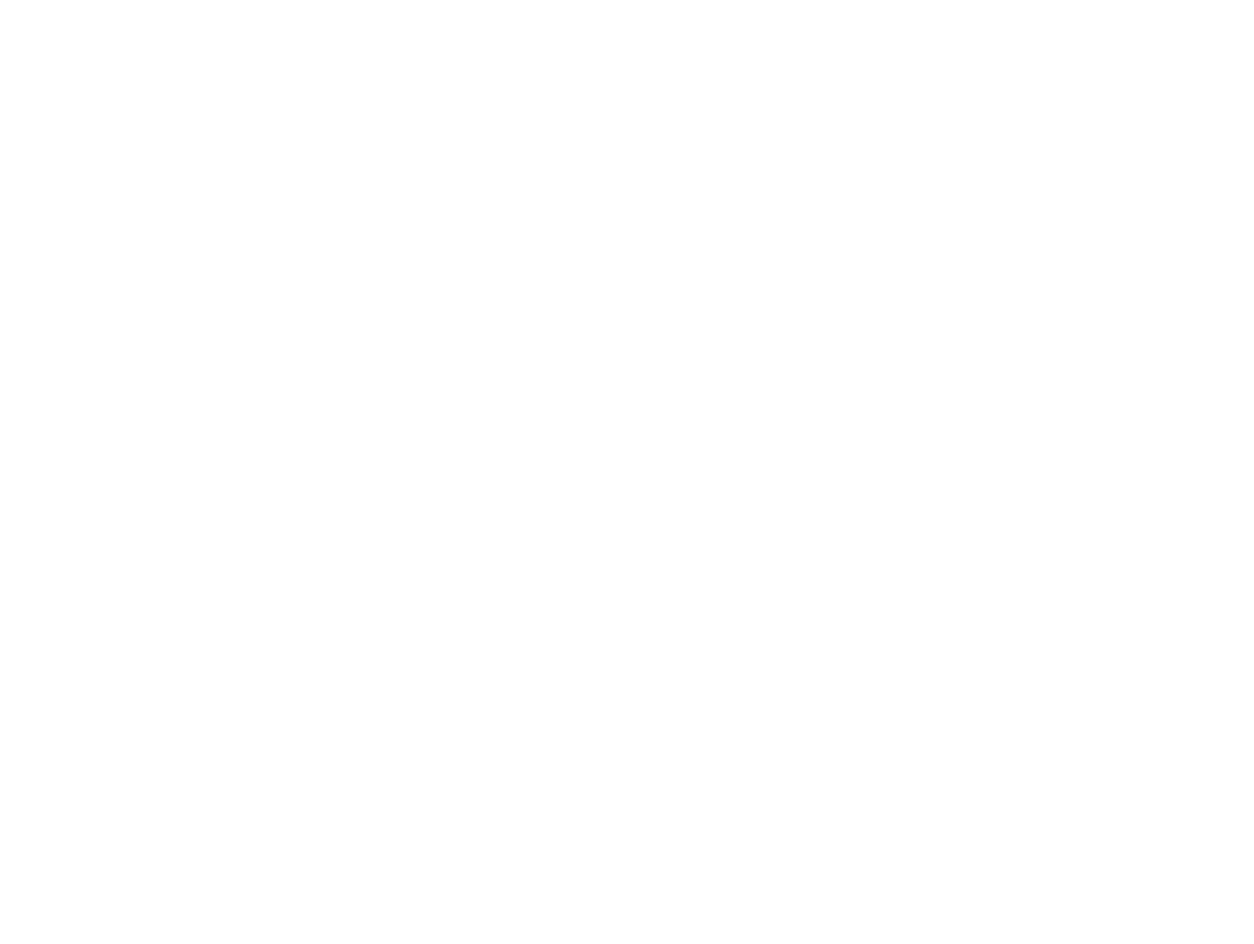
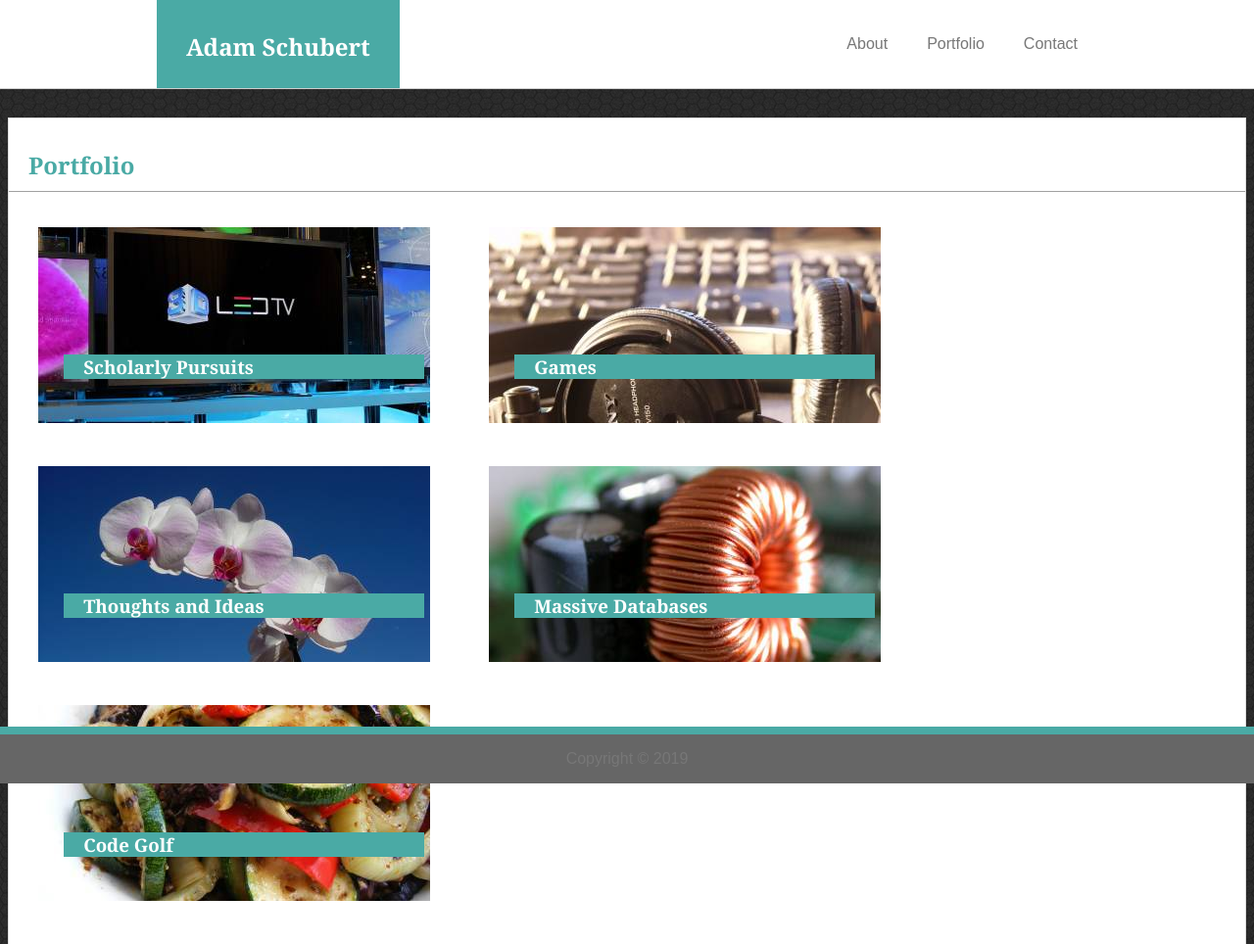
Before and after one commit to leavinit/Bootstrap-Portfolio, a plain HTML site: page portfolio.html in a window 1280 px wide. Shown: the whole page at 98% size. Before the commit the page ends 800 px from the top, so only its background shows below. Drawn offline with Linux system fonts and the light colour scheme.

Commit message:
Filled in contact.html and portfolio.html with previous content. Both need Boostrap css applied still.

```diff
--- /dev/null
+++ b/assets/css/style.css
@@ -0,0 +1,142 @@
+
+
+html, body {
+    height: 100% ;
+    font-family: 'Arial', 'Helvetica Neue', Helvetica, sans-serif;
+    color: #777777 ;
+
+}
+
+body {
+    padding-top: 7em ;
+    padding-bottom: 2em;
+    background-image: url("../images/dark-honeycomb.png") ;
+    display: flex ;
+    flex-direction: column ;
+
+}
+
+h1 {
+    font-family: 'Georgia', Times, Times New Roman, serif;
+    padding: 15px 20px 10px 20px ;
+    font-size: 1.5em ;
+
+}
+.header {
+    width: 100% ;
+    top: 0 ;
+    left: 0;
+    position: fixed;
+    background-color: #ffffff ;
+    border-bottom: 1px solid #cccccc;
+}
+
+.titleBox {
+    width : 960px ;
+    margin: auto ;
+    display: flex ;
+    justify-content: space-between ;
+
+}
+
+.nameArea {
+    font-family: 'Georgia', Times, Times New Roman, serif;
+    padding: 0 10px 0 10px;
+    color :#ffffff ;
+    background-color: #4aaaa5 ;
+}
+
+.linksArea {
+
+    display: flex ;
+    align-items: center;
+
+}
+
+.linksArea a {
+    padding: 20px ;
+    color: #777777;
+    text-decoration: none ;
+
+}
+
+.mainContent {
+    border: 1px solid #dddddd ;
+    background-color: #ffffff ;
+    /* width: 960px ; */
+    /* display: block ; */
+    z-index: -100 ;
+    /* margin-left: auto ;
+    margin-right: auto ;  */
+    flex: 1 0 auto ;
+}
+
+.mainContent h1 {
+    color: #4aaaa5 ;
+    border-bottom: 1px solid #a1a1a1 ;
+
+}
+
+.mainContent p {
+    padding: 5px 15px 5px 15px ;
+    line-height: 1.5em ;
+
+}
+
+form, input {
+    width: 90% ;
+    height: 1.5em ;
+    padding-left: 2em;
+}
+
+textarea {
+    width: 93% ;
+
+}
+
+.pics {
+    display: flex;
+    flex-wrap: wrap;
+    padding-bottom: 20px;
+}
+.pics img {
+    padding: 20px 30px ;
+
+
+}
+
+.picwrap {
+
+    position: relative;
+
+}
+
+.picwrap h3 {
+    position: absolute;
+    top: 0;
+    margin-left: 3em;
+    margin-top: 8em;
+    width: 80%;
+    background-color: #4aaaa5 ;
+
+}
+
+h3 span {
+    position: relative;
+    color: white;
+    font-family: 'Georgia', Times, Times New Roman, serif;
+    padding: 20px;
+ }
+
+
+.footer {
+    position: fixed;
+    left: 0;
+    bottom: 0;
+    width: 100%;
+
+    background-color: #666666 ;
+    border-top: 8px solid #4aaaa5 ;
+    text-align: center;
+
+ }
--- a/portfolio.html
+++ b/portfolio.html
@@ -0,0 +1,61 @@
+<!DOCTYPE html>
+<html lang="en">
+<head>
+    <meta charset="UTF-8">
+    <meta name="viewport" content="width=device-width, initial-scale=1.0">
+    <meta http-equiv="X-UA-Compatible" content="ie=edge">
+
+    <link rel="stylesheet" type="text/css" href="assets/css/style.css">
+
+    <title>Adam Schubert</title>
+</head>
+
+<body>
+
+    <!--Header with (Static) with 2 nested divs -->
+    <header class="header">
+        <div class="titleBox">
+            <div class="nameArea">
+                <h1>Adam Schubert</h1>
+            </div>
+            <div class="linksArea">
+                <a href="index.html">About</a>
+                <a href="portfolio.html">Portfolio</a>
+                <a href="contact.html">Contact</a>
+            </div>
+        </div>
+    </header>
+    <!--Main Content Area (Scrolls)-->
+    <div class="mainContent">
+        <h1>Portfolio</h1>
+        <div class="pics" >
+            <div class="picwrap">
+                <h3><span>Scholarly Pursuits<span class='spacer'></span></h3>
+                <img src="assets/images/sample1.jpg">
+            </div>
+            <div class="picwrap">
+                <img src="assets/images/sample2.jpg">
+                <h3><span>Games<span class='spacer'></span></h3>
+            </div>
+            <div class="picwrap">
+                <img src="assets/images/sample3.jpg">
+                <h3><span>Thoughts and Ideas<span class='spacer'></span></h3>
+            </div>
+            <div class="picwrap">
+                <img src="assets/images/sample4.jpg">
+                <h3><span>Massive Databases<span class='spacer'></span></h3>
+            </div>
+            <div class="picwrap">
+                <img src="assets/images/sample5.jpg">
+                <h3><span>Code Golf<span class='spacer'></span></h3>
+            </div>
+
+        </div>
+    </div>
+
+    <!--Footer Area (Static)-->
+    <footer class="footer">
+        <p>Copyright © 2019</p>
+    </footer>
+</body>
+</html>
--- a/style.css
+++ /dev/null
@@ -1,69 +0,0 @@
-.header {
-    width: 100% ;
-    top: 0 ;
-    left: 0;
-    position: fixed;
-    background-color: #ffffff ;
-    border-bottom: 1px solid #cccccc;
-    z-index: 1;
-}
-
-.titleBox {
-    width : 960px ;
-    margin: auto ;
-    display: flex ;
-    justify-content: space-between ;
-
-}
-
-.nameArea {
-    font-family: 'Georgia', Times, Times New Roman, serif;
-    padding: 0 10px 0 10px;
-    color :#ffffff ;
-    background-color: #4aaaa5 ;
-}
-
-.linksArea {
-
-    display: flex ;
-    align-items: center;
-
-}
-
-.linksArea a {
-    padding: 20px ;
-    color: #777777;
-    text-decoration: none ;
-
-}
-
-/* leave space for the fixed header */
-body { padding-top: 100px; }
-
-
-.mainContent h1 {
-    color: #4aaaa5 ;
-    border-bottom: 1px solid #a1a1a1 ;
-
-}
-
-.mainContent p {
-    padding: 5px 15px 5px 15px ;
-    line-height: 1.5em ;
-}
-
-.footer {
-    position: fixed;
-    left: 0;
-    bottom: 0;
-    width: 100%;
-
-    background-color: #666666 ;
-    border-top: 8px solid #4aaaa5 ;
-    text-align: center;
-
- }
-/* TESTING STYLES
-.col-sm-2 {
-    border: 1px solid red ;
-}*/
```
Also changed, not shown: contact.html (+49 -0 lines), index.html (+6 -6 lines).
